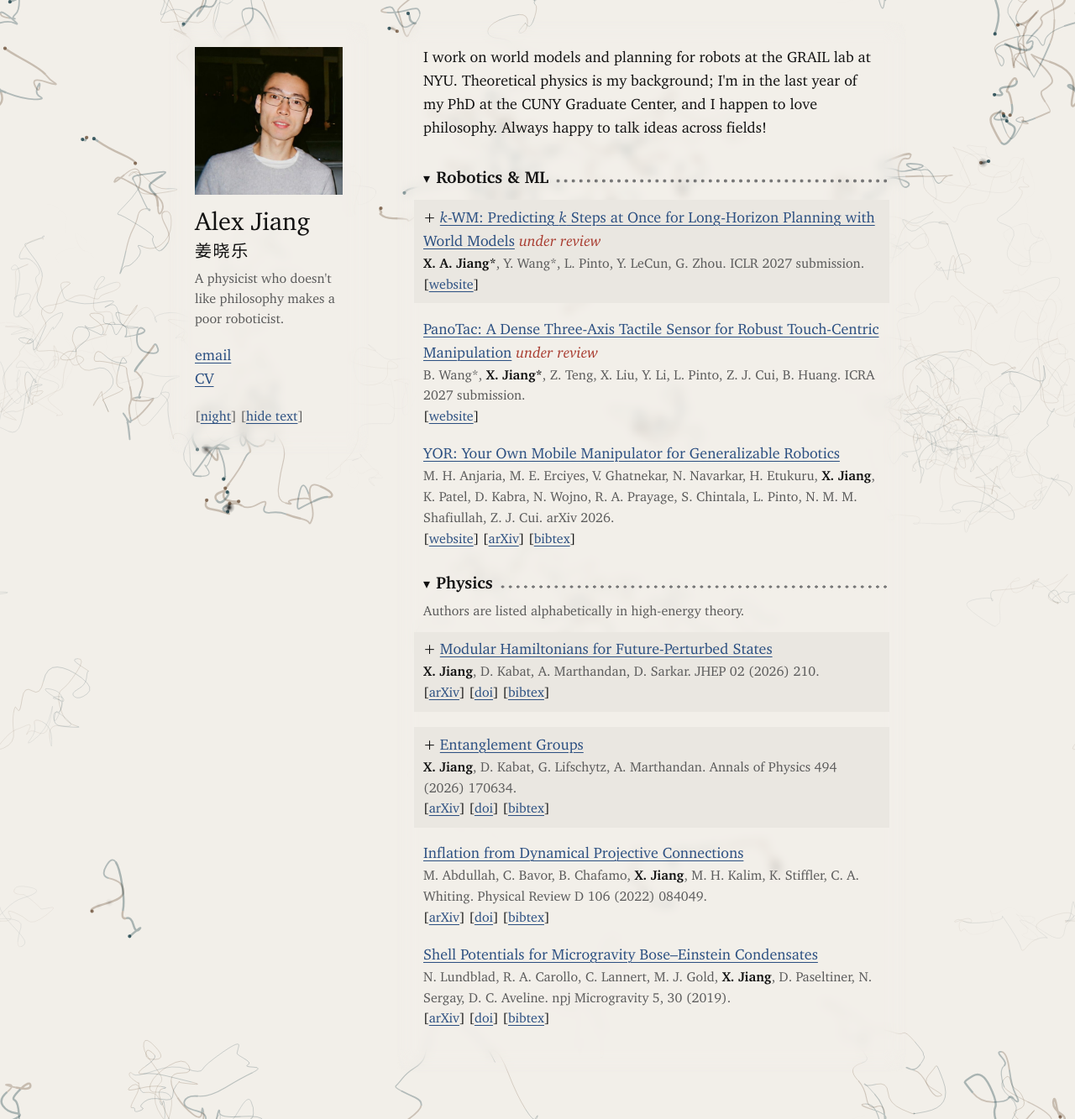
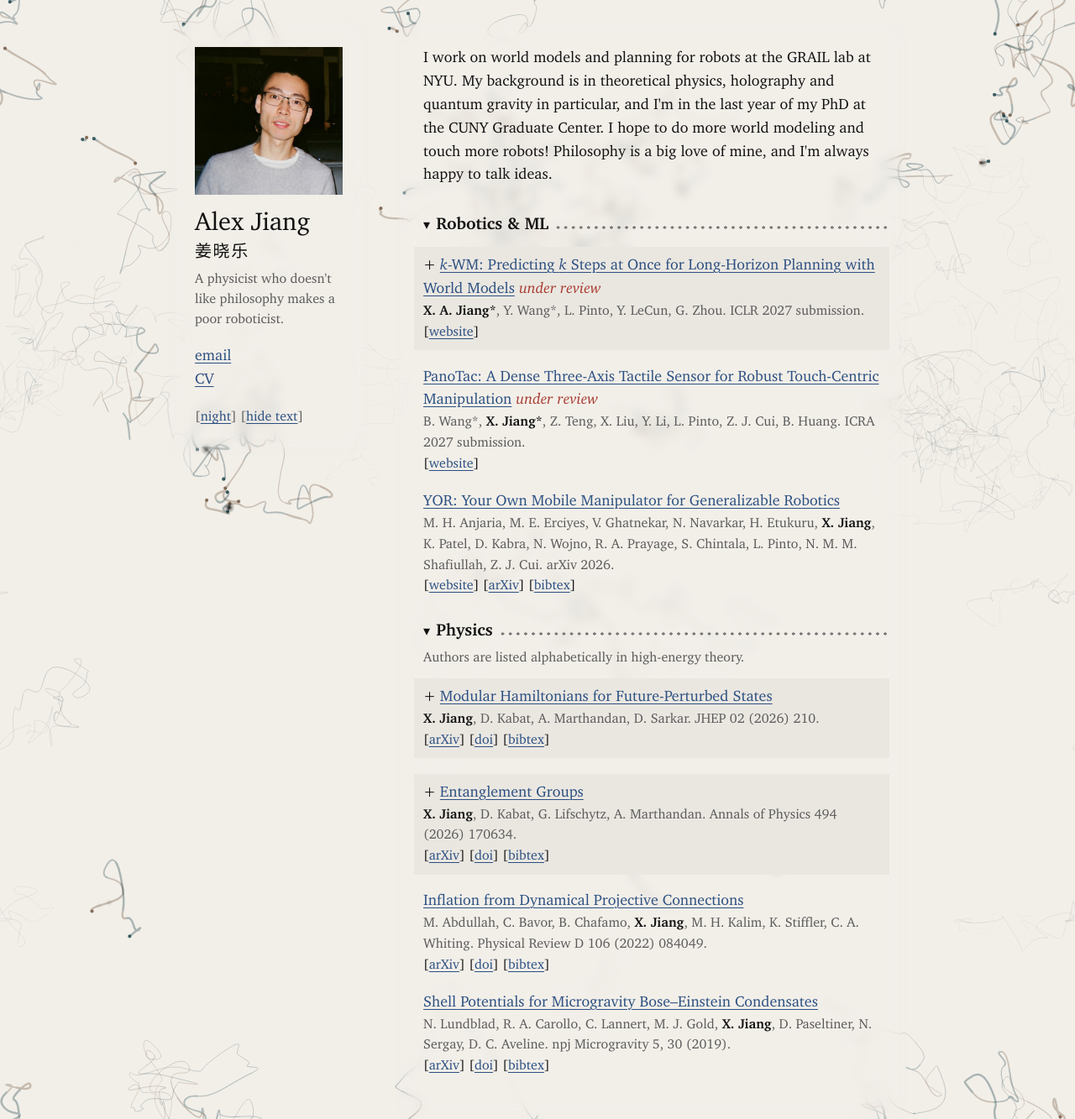
Before and after one commit to Alex-Xiaole-Jiang/Alex-Xiaole-Jiang.github.io, a Jekyll site: the page built from index.html, in a window 1280 px wide and 1333 px high. Shown: the whole window at 84% size. Built offline with Jekyll 4.4.1, drawn with Linux system fonts in a browser that asks for light colours; nearby versions of some CDN libraries.

Commit message:
Rewrite the about paragraph
Co-Authored-By: Claude Fable 5.1 <noreply@anthropic.com>

```diff
--- a/index.html
+++ b/index.html
@@ -16,7 +16,7 @@ layout: default
   </header>
 
   <main class="list">
-    <p class="about">I work on world models and planning for robots at the GRAIL lab at NYU. Theoretical physics is my background; I'm in the last year of my PhD at the CUNY Graduate Center, and I happen to love philosophy. Always happy to talk ideas across fields!</p>
+    <p class="about">I work on world models and planning for robots at the GRAIL lab at NYU. My background is in theoretical physics, holography and quantum gravity in particular, and I'm in the last year of my PhD at the CUNY Graduate Center. I hope to do more world modeling and touch more robots! Philosophy is a big love of mine, and I'm always happy to talk ideas.</p>
     <p class="contact contact-inline">{% include contact.html %}</p>
     <p class="switches switches-inline">{% include switches.html %}</p>
 
```
